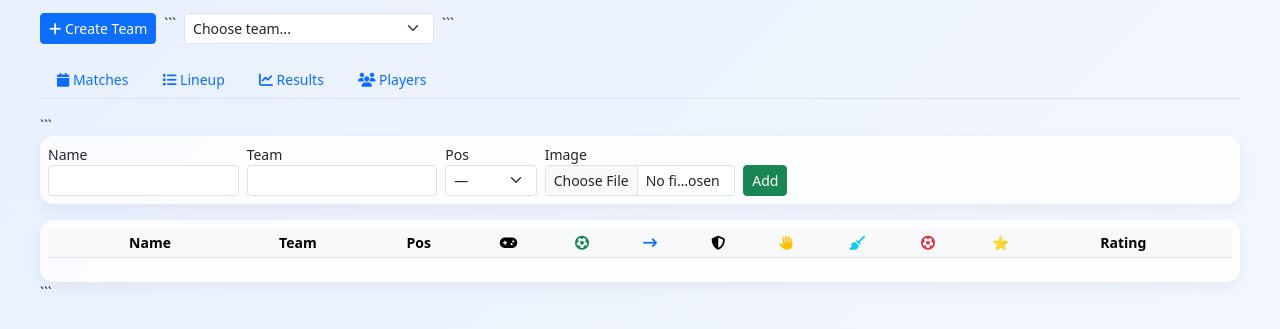
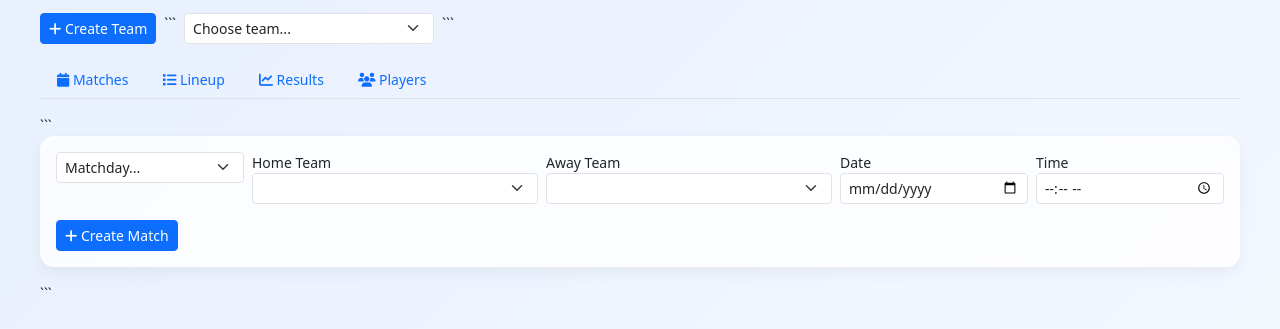
Before and after one commit to vitaliilatka/player-connects, a website: page public/admin.html in a window 1280 px wide. Shown: the part 53-382 px from the top of the page. Drawn offline with nearby package versions, Linux system fonts and the light colour scheme; no server answers; sample sign-in values are in the browser's storage.

Commit message:
fixing tabs in admin panel

````diff
--- a/public/admin.html
+++ b/public/admin.html
@@ -180,7 +180,7 @@
 
 ```
 <!-- PLAYERS -->
-<div class="tab-pane fade show active" id="playersTab">
+<div class="tab-pane fade" id="playersTab">
 
   <!-- ADD PLAYER -->
   <div class="card mb-3">
@@ -253,7 +253,7 @@
 </div>
 
 <!-- MATCHES -->
-<div class="tab-pane fade" id="matchesTab">
+<div class="tab-pane fade show active" id="matchesTab">
 
   <div class="card mb-3">
     <div class="card-body">
````
